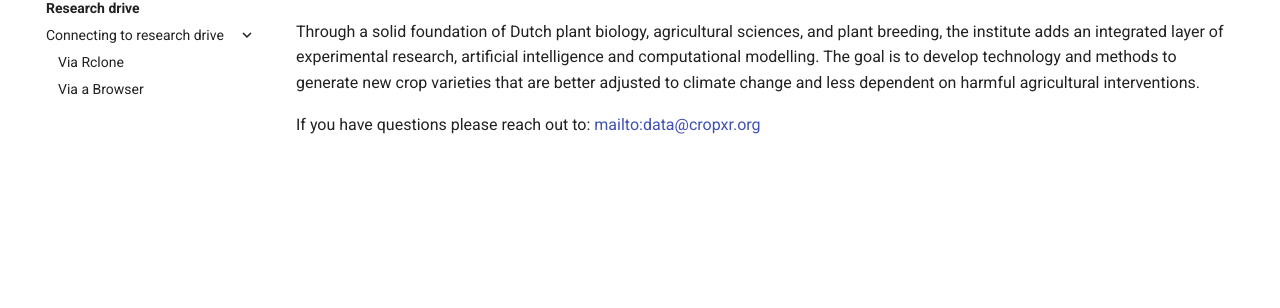
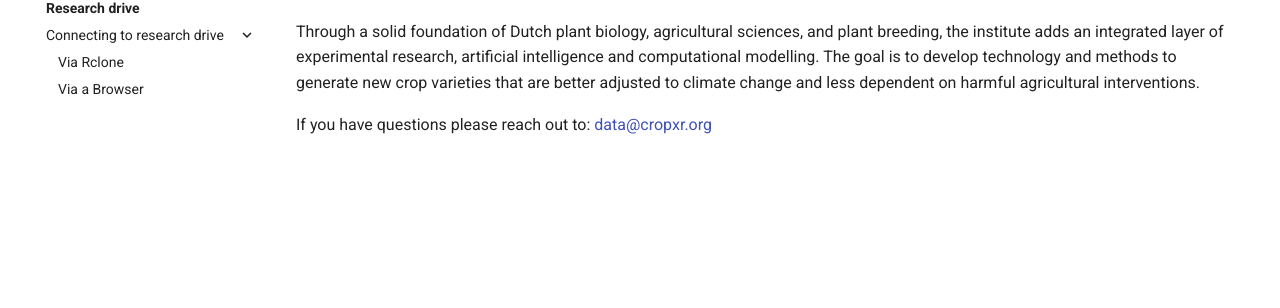
Before and after one commit to CropXR/documentation, an MkDocs documentation site: the page built from docs/index.md, in a window 1280 px wide. Shown: the part 228-536 px from the top of the page. Built offline with MkDocs 1.6.1 and Material for MkDocs 9.7.7, drawn with Linux system fonts in a browser that asks for light colours.

Commit message:
Update index.md

```diff
--- a/docs/index.md
+++ b/docs/index.md
@@ -9,4 +9,4 @@ to develop technology and methods to generate new crop varieties that are
 better adjusted to climate change and less dependent on harmful agricultural
 interventions.
 
-If you have questions please reach out to: [mailto:data@cropxr.org](data@cropxr.org)
+If you have questions please reach out to: [data@cropxr.org](mailto:data@cropxr.org)
```
